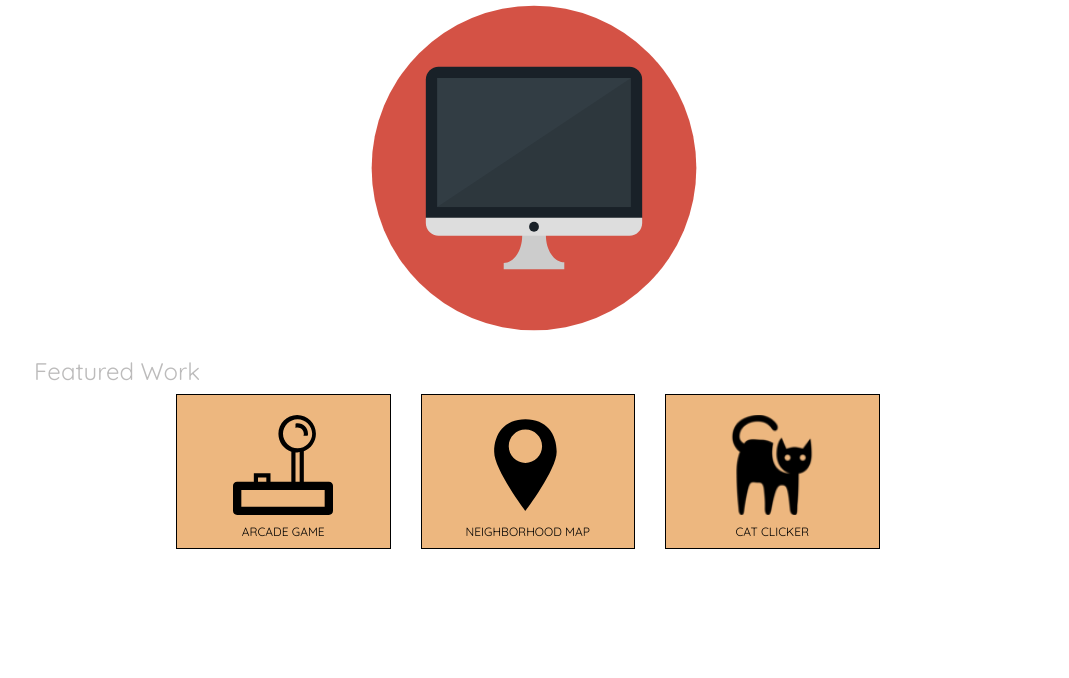
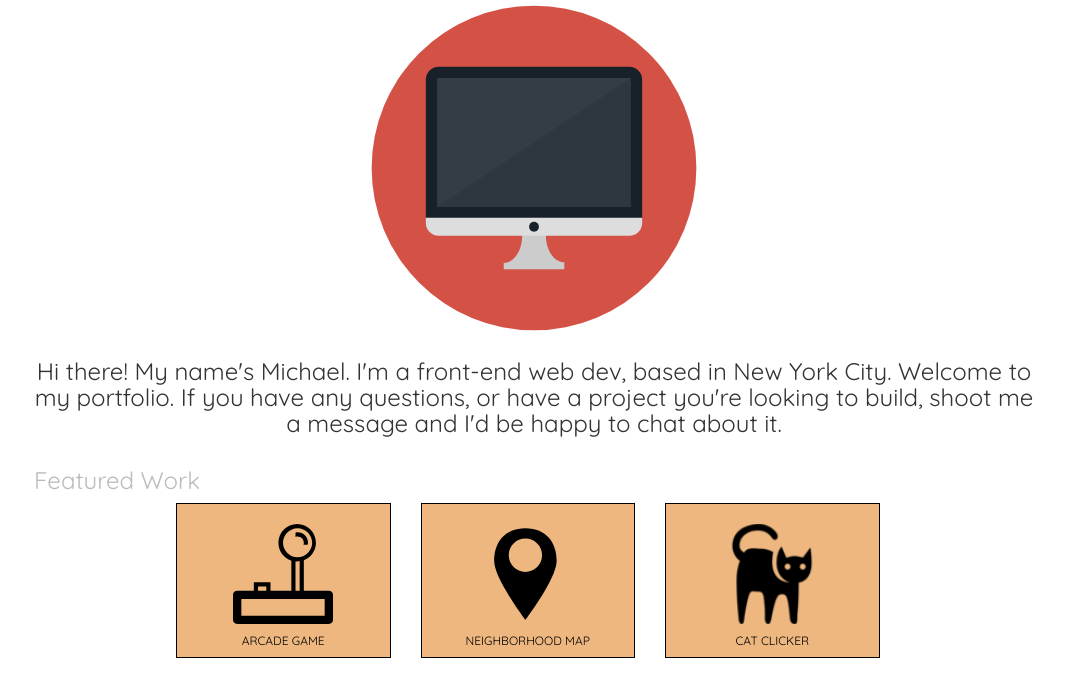
Before and after one commit to mickeytotes/my-portfolio, a plain HTML site: page index.html in a window 1280 px wide. Shown: the part 174-852 px from the top of the page, without its empty margins (106-1175 px from the left). Before the commit the page ends 800 px from the top, so only its background shows below. Drawn offline with nearby package versions, Linux system fonts and the light colour scheme.

Commit message:
add blurb

```diff
--- a/index.html
+++ b/index.html
@@ -42,6 +42,9 @@
 		<div class="home-image">
 			<img src="images/computer_monitor.svg" class="img-responsive" alt="Computer Monitor">
 		</div>
+		<div class="row text-center">
+			<h3>Hi there! My name's Michael. I'm a front-end web dev, based in New York City. Welcome to my portfolio. If you have any questions, or have a project you're looking to build, shoot me a message and I'd be happy to chat about it.</h3>
+		</div>
 		<div class="row">
 <!-- When I identify this h3 as .featured, it doesn't function, hence the use of #featured -->
 				<h3 id="featured" class="text-center">Featured Work</h3>
```
